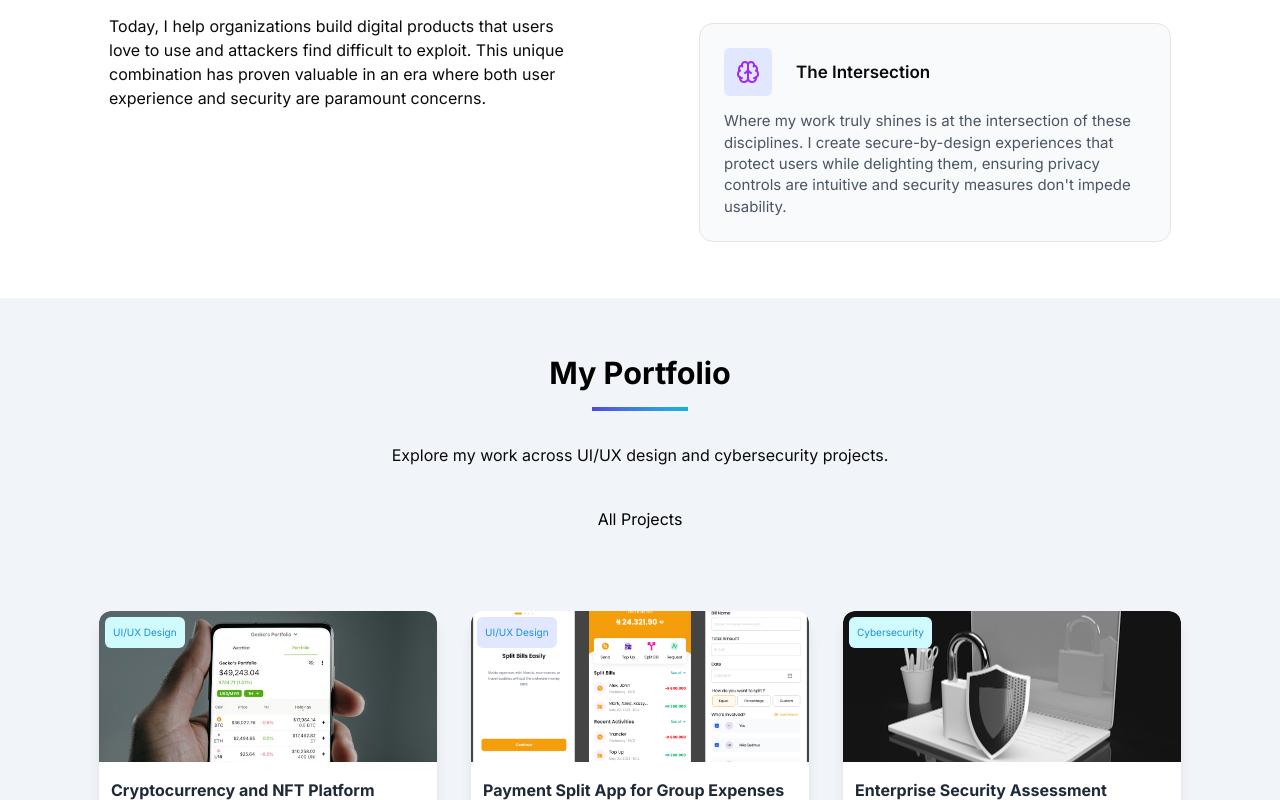
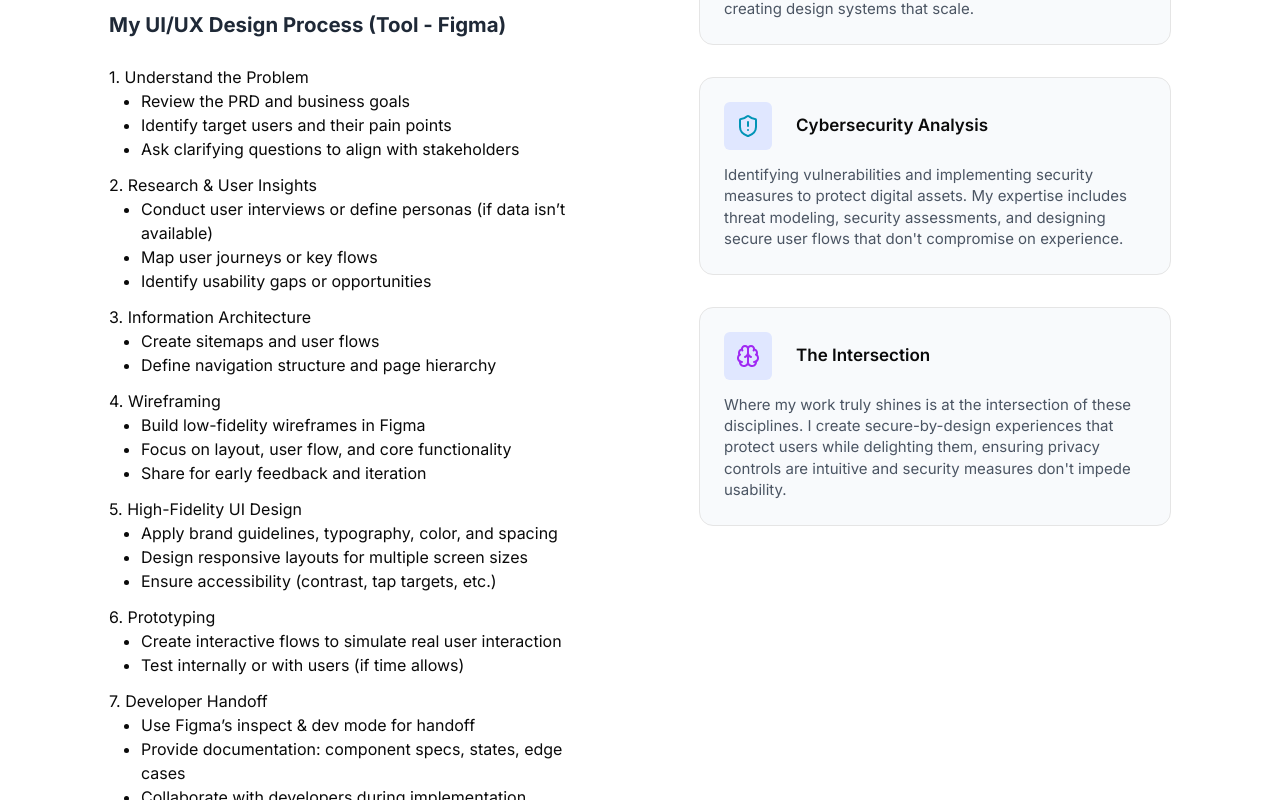
Before and after one commit to jofwitsolution/azzim-latest-portfolio, a Next.js app: page / in a window 1280 px wide. Shown: the part 1560-2360 px from the top of the page. Built offline with nearby package versions, Linux system fonts and the light colour scheme.

Commit message:
add new update

```diff
--- a/app/(home)/components/About.tsx
+++ b/app/(home)/components/About.tsx
@@ -47,6 +47,77 @@ const About = () => {
               combination has proven valuable in an era where both user
               experience and security are paramount concerns.
             </p>
+
+            <div className="mt-4 md:mt-8 space-y-3">
+              <h3 className="text-[#1F2937] font-bold text-[20.4px]">
+                My UI/UX Design Process (Tool - Figma)
+              </h3>
+              <div className="mt-4 md:mt-6">
+                <div>
+                  <p>1. Understand the Problem</p>
+                  <ul className="ml-8 list-disc">
+                    <li>Review the PRD and business goals</li>
+                    <li>Identify target users and their pain points</li>
+                    <li>Ask clarifying questions to align with stakeholders</li>
+                  </ul>
+                </div>
+              </div>
+              <div>
+                <p>2. Research & User Insights</p>
+                <ul className="ml-8 list-disc">
+                  <li>
+                    Conduct user interviews or define personas (if data isn’t
+                    available)
+                  </li>
+                  <li>Map user journeys or key flows</li>
+                  <li>Identify usability gaps or opportunities</li>
+                </ul>
+              </div>
+              <div>
+                <p>3. Information Architecture</p>
+                <ul className="ml-8 list-disc">
+                  <li>Create sitemaps and user flows</li>
+                  <li>Define navigation structure and page hierarchy</li>
+                </ul>
+              </div>
+              <div>
+                <p>4. Wireframing</p>
+                <ul className="ml-8 list-disc">
+                  <li>Build low-fidelity wireframes in Figma</li>
+                  <li>Focus on layout, user flow, and core functionality</li>
+                  <li>Share for early feedback and iteration</li>
+                </ul>
+              </div>
+              <div>
+                <p>5. High-Fidelity UI Design</p>
+                <ul className="ml-8 list-disc">
+                  <li>
+                    Apply brand guidelines, typography, color, and spacing
+                  </li>
+                  <li>Design responsive layouts for multiple screen sizes</li>
+                  <li>Ensure accessibility (contrast, tap targets, etc.)</li>
+                </ul>
+              </div>
+              <div>
+                <p>6. Prototyping</p>
+                <ul className="ml-8 list-disc">
+                  <li>
+                    Create interactive flows to simulate real user interaction
+                  </li>
+                  <li>Test internally or with users (if time allows)</li>
+                </ul>
+              </div>
+              <div>
+                <p>7. Developer Handoff</p>
+                <ul className="ml-8 list-disc">
+                  <li>Use Figma’s inspect & dev mode for handoff</li>
+                  <li>
+                    Provide documentation: component specs, states, edge cases
+                  </li>
+                  <li>Collaborate with developers during implementation</li>
+                </ul>
+              </div>
+            </div>
           </div>
           <div className="w-full md:w-[472px] justify-self-center space-y-8">
             <Card className="w-full bg-light-200 !shadow-none">
--- a/app/(home)/components/MyWork.tsx
+++ b/app/(home)/components/MyWork.tsx
@@ -1,8 +1,8 @@
+import React from "react";
 import { myWork } from "@/lib/data/mock";
 import { cn } from "@/lib/utils";
 import Image from "next/image";
 import Link from "next/link";
-import React from "react";
 
 const MyWork = () => {
   return (
```
